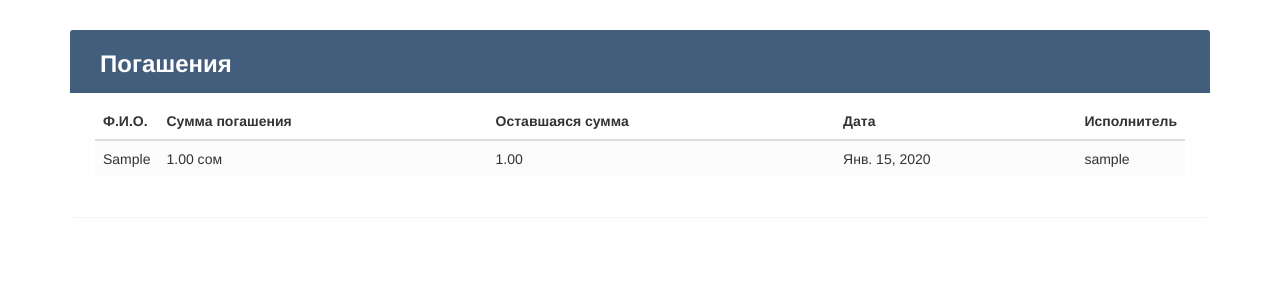
After one commit to Muxazuxa/MIcrocredit, a Django app: page /credit/graphics/ in a window 1280 px wide. The commit adds this page. Shown: the top 300 px of the page. Run offline with Django 3.2, Linux system fonts and the light colour scheme; a user stored in the database is signed in; tables that the repository leaves empty hold one stand-in row (values such as "Sample post"); some libraries are stand-ins or nearby versions.

Commit message:
Add Graphic

```diff
--- a/bank/credit/models.py
+++ b/bank/credit/models.py
@@ -1,7 +1,9 @@
 from django.db import models
 from django.urls import reverse
 from django.contrib.auth.models import User
+from datetime import date
 from django.db.models.signals import post_save
+from django.dispatch import receiver
 
 # Create your models here.
 
@@ -13,6 +15,7 @@ class Customer(models.Model):
     address = models.CharField(blank=True, max_length=100, verbose_name='Адрес')
     job_place = models.CharField(blank=True, max_length=100, verbose_name='Место Бизнеса')
     contacts = models.CharField(blank=True, max_length=100, verbose_name='Контакты')
+    date = models.DateField(auto_now_add=True, verbose_name='Дата создания')
 
     def __str__(self):
         return str(self.fio)
@@ -21,6 +24,7 @@ class Customer(models.Model):
         return reverse('credit:customer_list')
 
     class Meta:
+        ordering = ["fio"]
         unique_together = ['inn', 'passport']
         verbose_name='Заемщик'
         verbose_name_plural='Заемщики'
@@ -43,12 +47,19 @@ class Credit(models.Model):
     data_close = models.DateField(blank=False, verbose_name='Дата погашения')
     summ_return = models.DecimalField(blank=False, decimal_places=2, max_digits=10, verbose_name='Сумма возврата')
     user = models.ForeignKey(User, on_delete=models.SET_NULL, null=True, verbose_name='Исполнитель')
+    date = models.DateField(auto_now_add=True, verbose_name='Дата создания')
 
     def __str__(self):
         return str(self.customer)
 
     def get_absolute_url(self):
-        return reverse('credit:customer_list')
+        return reverse('credit:credit_list')
+
+    @property
+    def is_overdue(self):
+        if self.data_close and date.today() > self.data_close:
+            return True
+        return False
 
     class Meta:
         verbose_name = 'Кредит'
@@ -58,6 +69,7 @@ class Credit(models.Model):
 class Graphic(models.Model):
     credit = models.ForeignKey(Credit, on_delete=models.CASCADE)
     summ_cut = models.DecimalField(decimal_places=2, max_digits=10, verbose_name='Сумма погашения')
+    summ_after_cut = models.DecimalField(decimal_places=2, max_digits=10, verbose_name='Сумма после погашения')
     date = models.DateField(auto_now_add=True, verbose_name='Дата погашения')
     user = models.ForeignKey(User, on_delete=models.SET_NULL, null=True, verbose_name='Исполнитель')
 
@@ -65,8 +77,15 @@ class Graphic(models.Model):
         return self.credit
 
     def get_absolute_url(self):
-        return reverse('credit:credit_list')
+        return reverse('credit:graphic_list')
 
     class Meta:
         verbose_name = 'График'
         verbose_name_plural = 'График'
+
+
+@receiver(post_save, sender=Graphic, dispatch_uid="update_stock_count")
+def update_stock(sender, instance, **kwargs):
+    instance.credit.summ_leave -= instance.summ_cut
+    instance.summ_after_cut = instance.credit.summ_leave
+    instance.credit.save()
--- a/bank/credit/templates/credit/credit_list.html
+++ b/bank/credit/templates/credit/credit_list.html
@@ -44,7 +44,7 @@
                         <td>{{ credit.summ_leave }}</td>
                         <td>{{ credit.user.username }}</td>
                         <td>
-							<a href="{% url 'credit:graphic_add' credit.id %}" class="add" data-toggle="modal"><i class="material-icons">&#xE147;</i></a>
+							<a href="{% url 'credit:graphic_add' credit.id %}" class="add" data-toggle="modal"><i class="material-icons">&#xE15B;</i></a>
 						</td>
                     </tr>
                 </tbody>
--- /dev/null
+++ b/bank/credit/templates/credit/graphic_list.html
@@ -0,0 +1,41 @@
+{% extends 'base.html' %}
+
+{% block head %}
+<title>Погашения</title>
+{% endblock %}
+
+{% block body %}
+    <div class="container">
+        <div class="table-wrapper">
+            <div class="table-title">
+                <div class="row">
+                    <div class="col-sm-6">
+						<h2><b>Погашения</b></h2>
+					</div>
+                </div>
+            </div>
+            <table class="table table-striped table-hover">
+                <thead>
+                    <tr>
+                        <th>Ф.И.О.</th>
+                        <th>Сумма погашения</th>
+                        <th>Оставшаяся сумма</th>
+                        <th>Дата</th>
+                        <th>Исполнитель</th>
+                    </tr>
+                </thead>
+                {% for graphic in graphics %}
+                <tbody>
+                    <tr>
+                        <td>{{ graphic.credit.customer }}</td>
+                        <td>{{ graphic.summ_cut }} сом</td>
+                        <td>{{ graphic.summ_after_cut }}</td>
+						<td>{{ graphic.date }}</td>
+                        <td>{{ graphic.user.username }}</td>
+                    </tr>
+                </tbody>
+                {% endfor %}
+            </table>
+        </div>
+    </div>
+{% endblock %}
--- a/bank/credit/urls.py
+++ b/bank/credit/urls.py
@@ -17,6 +17,7 @@ urlpatterns = [
     url(r'^credits/$', views.CreditListView.as_view(), name='credit_list'),
     url(r'^credit/add/(?P<pk>\d+)/$', views.CreditCreateView.as_view(), name='credit_add'),
     # Graphic url
-    url(r'^credit/cut/(?P<pk>\d+)/$', views.GraphicCreateView.as_view(), name='graphic_add')
+    url(r'^credit/cut/(?P<pk>\d+)/$', views.GraphicCreateView.as_view(), name='graphic_add'),
+    url(r'^graphics/$', views.GraphicListView.as_view(), name='graphic_list')
 
 ]
--- a/bank/credit/views.py
+++ b/bank/credit/views.py
@@ -1,6 +1,4 @@
 from . forms import *
-# from django.urls import reverse
-from django.dispatch import receiver
 from django.views.generic import *
 from django.contrib.auth.mixins import LoginRequiredMixin
 from .models import *
@@ -52,6 +50,14 @@ class CreditListView(LoginRequiredMixin, ListView):
         return Credit.objects.all()
 
 
+class GraphicListView(LoginRequiredMixin, ListView):
+    context_object_name = 'graphics'
+    template_name = 'credit/graphic_list.html'
+
+    def get_queryset(self):
+        return Graphic.objects.all()
+
+
 class GraphicCreateView(LoginRequiredMixin, CreateView):
     form_class = GraphicCreateForm
     template_name = 'credit/graphic_add.html'
@@ -68,9 +74,3 @@ class GraphicCreateView(LoginRequiredMixin, CreateView):
         initial_base['user_username'] = user.username
         form.initial = initial_base
         return form
-
-
-@receiver(post_save, sender=GraphicCreateView, dispatch_uid="update_summ")
-def update_summ(sender, instance, **kwargs):
-    instance.credit.summ_leave -= instance.summ_cut
-    instance.credit.save()
```
Also changed, not shown: bank/credit/admin.py (+17 -1 lines), bank/credit/forms.py (+10 -1 lines), bank/credit/templates/credit/graphic_add.html (+14 -1 lines).
